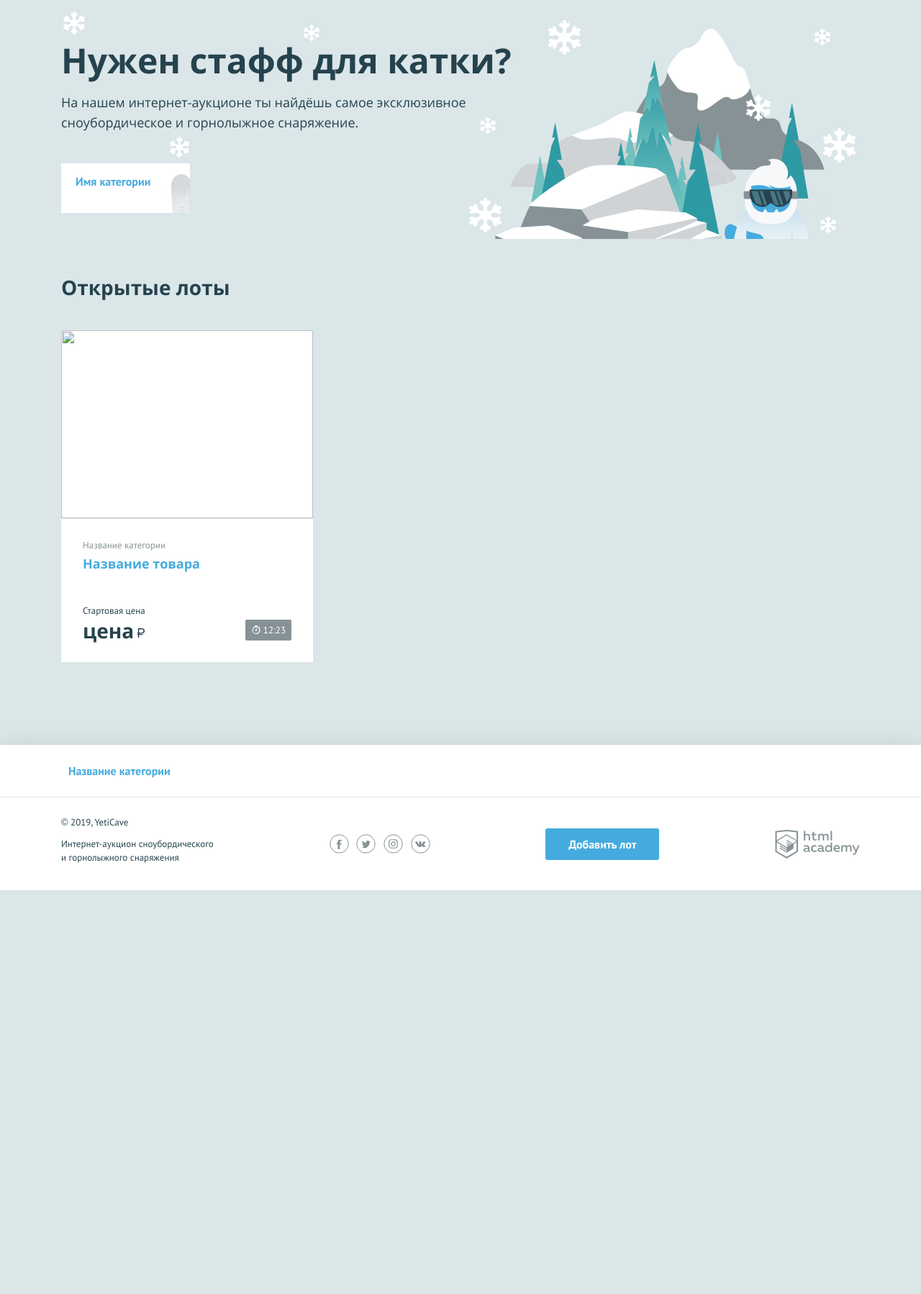
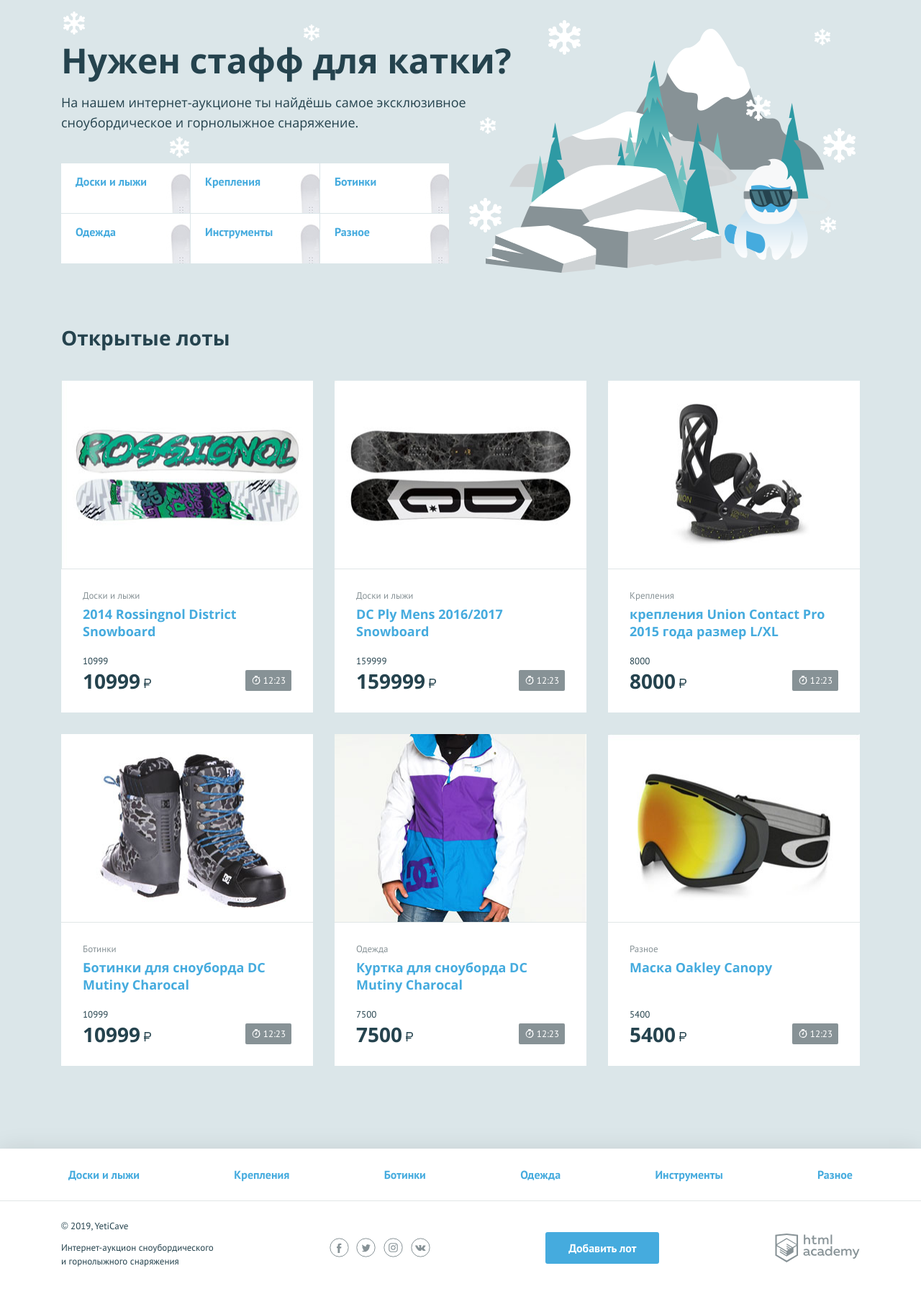
Before and after one commit to Murrka/YetiCavebyMurrka, a PHP site: page / in a window 1280 px wide. Shown: the part 108-1906 px from the top of the page at 72% size. Before the commit the page ends 1345 px from the top, so only its background shows below. Run offline with PHP 8.4, Linux system fonts and the light colour scheme.

Commit message:
Two task

```diff
--- a/index.php
+++ b/index.php
@@ -2,6 +2,16 @@
 $is_auth = rand(0, 1);
 
 $user_name = 'Murrka'; // укажите здесь ваше имя
+$Cattegory=array("Доски и лыжи","Крепления", "Ботинки","Одежда","Инструменты", "Разное");
+$Tovari=array( array("2014 Rossingnol District Snowboard", "Доски и лыжи", "10999", "img/lot-1.jpg"),
+			array("DC Ply Mens 2016/2017 Snowboard", "Доски и лыжи", "159999", "img/lot-2.jpg"),
+			array("крепления Union Contact Pro 2015 года размер L/XL", "Крепления", "8000", "img/lot-3.jpg"),
+			array("Ботинки для сноуборда DC Mutiny Charocal", "Ботинки", "10999", "img/lot-4.jpg"),
+			array("Куртка для сноуборда DC Mutiny Charocal", "Одежда", "7500", "img/lot-5.jpg"),
+			array("Маска Oakley Canopy", "Разное", "5400", "img/lot-6.jpg")
+);
+$rows=6;
+$col=4;
 ?>
 <!DOCTYPE html>
 <html lang="ru">
@@ -61,9 +71,14 @@
         <p class="promo__text">На нашем интернет-аукционе ты найдёшь самое эксклюзивное сноубордическое и горнолыжное снаряжение.</p>
         <ul class="promo__list">
             <!--заполните этот список из массива категорий-->
-            <li class="promo__item promo__item--boards">
-                <a class="promo__link" href="pages/all-lots.html">Имя категории</a>
-            </li>
+			<?php
+				for($i=0;$i<count($Cattegory); $i++)
+				{
+					echo '<li class="promo__item promo__item--boards">';
+							echo '<a class="promo__link" href="pages/all-lots.html">' . $Cattegory[$i] . '</a>';
+					echo '</li>';
+				}
+			?>
         </ul>
     </section>
     <section class="lots">
@@ -72,24 +87,30 @@
         </div>
         <ul class="lots__list">
             <!--заполните этот список из массива с товарами-->
-            <li class="lots__item lot">
-                <div class="lot__image">
-                    <img src="" width="350" height="260" alt="">
-                </div>
-                <div class="lot__info">
-                    <span class="lot__category">Название категории</span>
-                    <h3 class="lot__title"><a class="text-link" href="pages/lot.html">Название товара</a></h3>
-                    <div class="lot__state">
-                        <div class="lot__rate">
-                            <span class="lot__amount">Стартовая цена</span>
-                            <span class="lot__cost">цена<b class="rub">р</b></span>
-                        </div>
-                        <div class="lot__timer timer">
-                            12:23
-                        </div>
-                    </div>
-                </div>
-            </li>
+			<?php
+				for ($i=0; $i<$rows; $i++){
+					echo '<li class="lots__item lot">
+							<div class="lot__image">';
+					echo		'<img src="' . $Tovari[$i][3] . '" width="350" height="260" alt="">';
+					echo 	'</div>
+							<div class="lot__info">';
+					echo '<span class="lot__category">' . $Tovari[$i][1] /*Название категории*/ . '</span>';
+					echo '<h3 class="lot__title"><a class="text-link" href="pages/lot.html">' . $Tovari[$i][0]/*Название товара*/ . '</a></h3>';
+					echo '<div class="lot__state">
+                        <div class="lot__rate">';
+					echo '<span class="lot__amount">' . $Tovari[$i][2]/*Стартовая цена*/ . '</span>';
+					echo '<span class="lot__cost">' . $Tovari[$i][2]/*цена*/ . '<b class="rub">р</b></span>';
+					echo '</div>
+								<div class="lot__timer timer">
+									12:23
+								</div>
+							</div>
+						</div>
+						</li>';
+				}
+
+			?>
+
         </ul>
     </section>
 </main>
@@ -99,9 +120,14 @@
     <nav class="nav">
         <ul class="nav__list container">
             <!--заполните этот список из массива категорий-->
-            <li class="nav__item">
-                <a href="pages/all-lots.html">Название категории</a>
-            </li>
+			<?php
+				for($i=0;$i<count($Cattegory); $i++){
+					echo '<li class="nav__item">';
+						echo '<a href="pages/all-lots.html">' . $Cattegory[$i] . '</a>';
+					echo '</li>';
+				}
+			?>
+
         </ul>
     </nav>
     <div class="main-footer__bottom container">
```
